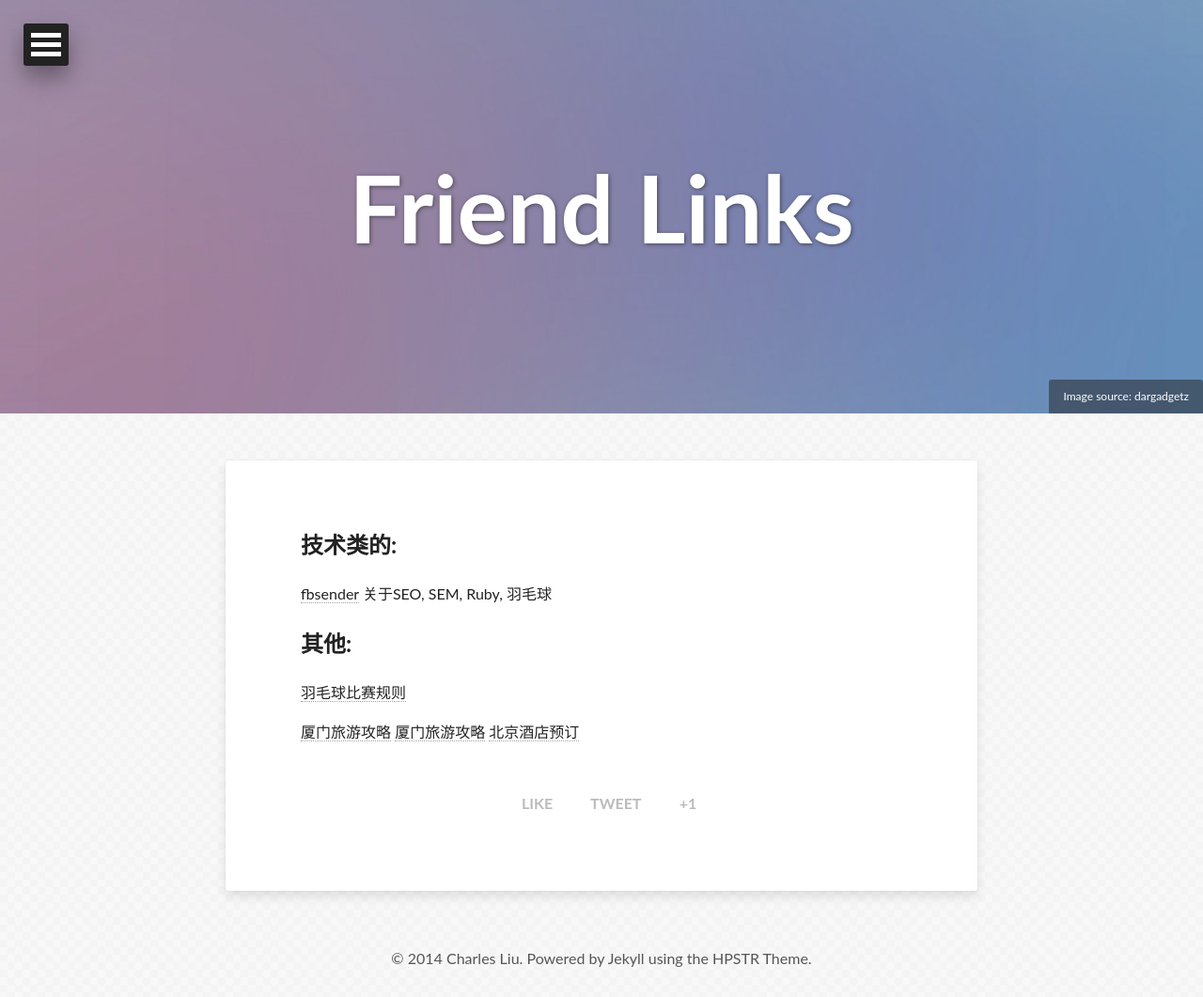
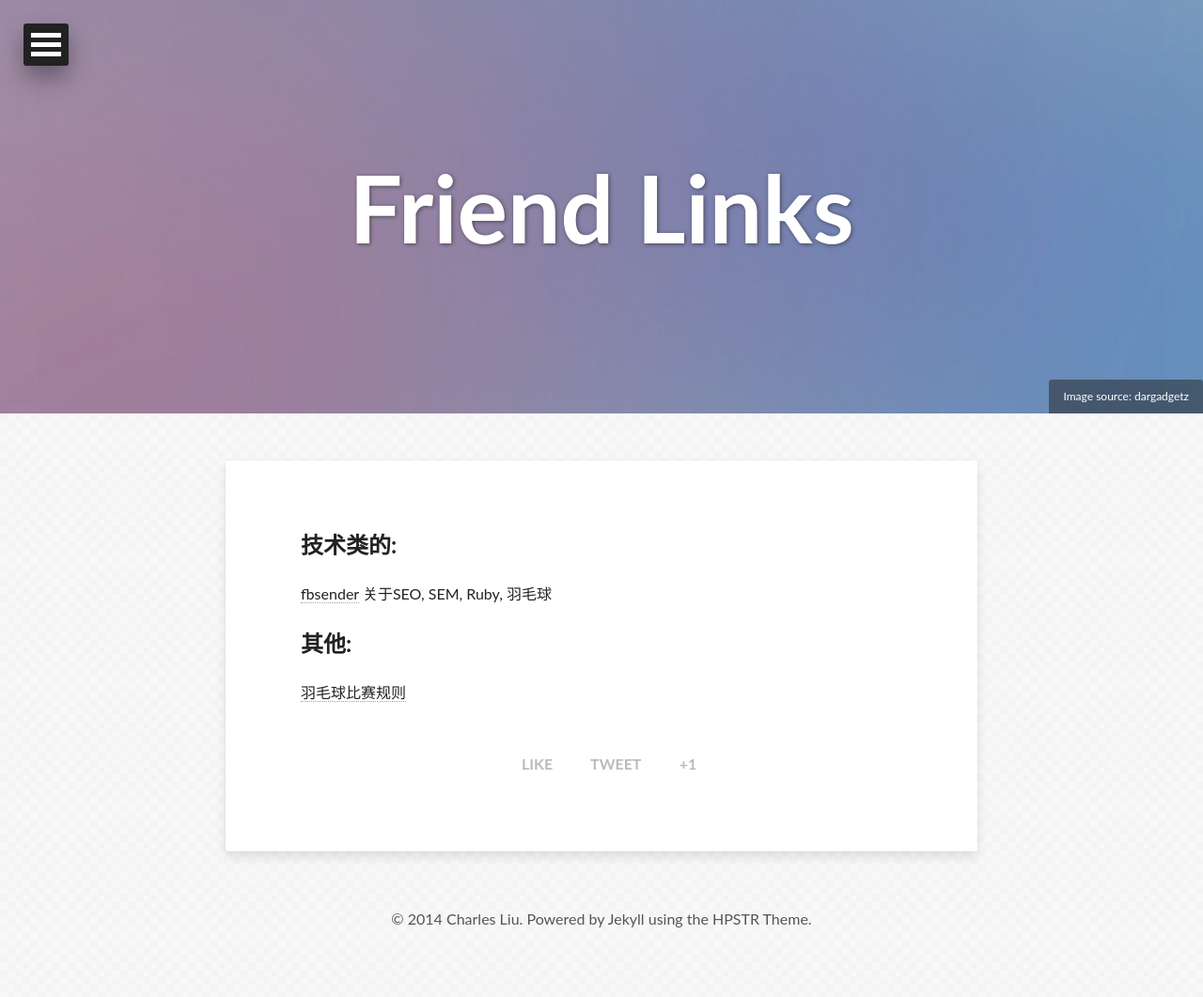
Before and after one commit to apyixiang/apyixiang.github.io, a Jekyll site: the page built from links.md, in a window 1280 px wide. Shown: the whole page at 94% size. Built offline with Jekyll 4.4.1, drawn with Linux system fonts in a browser that asks for light colours; some web fonts are replaced; Markdown is read by kramdown in place of the engine named in the settings; after the commit the page ends 1019 px from its top, so only the background shows below that.

Commit message:
remove links

```diff
--- a/links.md
+++ b/links.md
@@ -20,8 +20,3 @@ share: true
 ------------
 
 [羽毛球比赛规则](http://www.vxixi.com/)
-
-
-[厦门旅游攻略](http://trip.elong.com/xiamen/)
-[厦门旅游攻略](http://trip.elong.com/xmen/)
-[北京酒店预订](http://hotel.elong.com/beijing/)
```
